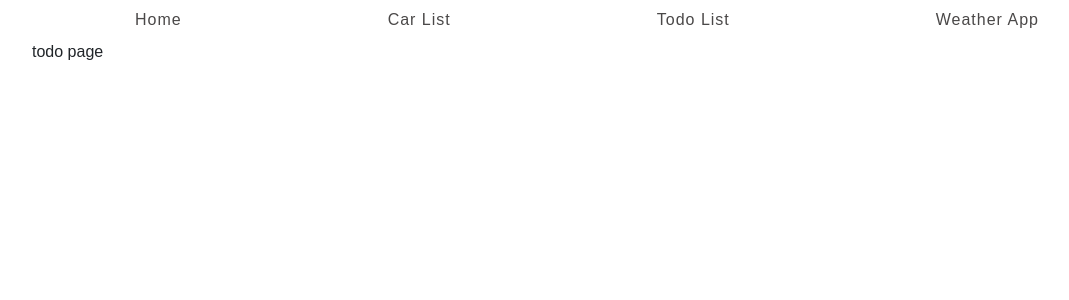
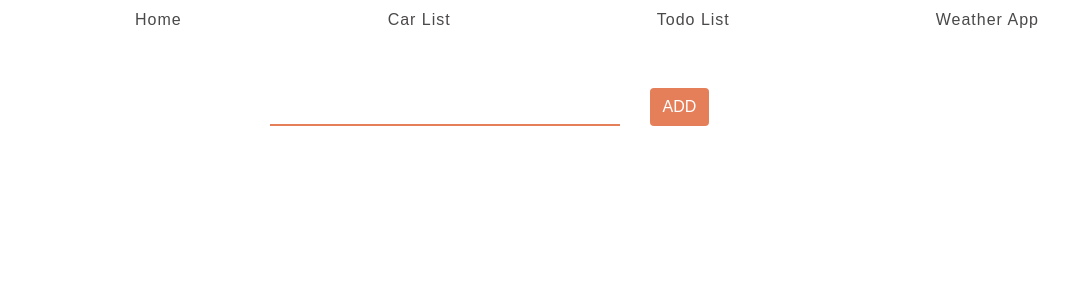
Before and after one commit to yiyeum/final-project, a React (Create React App) app: page /todo-list in a window 1280 px wide. Shown: the top 300 px of the page, without its empty margins (53-1122 px from the left). Built offline with nearby package versions, Linux system fonts and the light colour scheme.

Commit message:
todo-list completed

```diff
--- a/src/components/todo-list/Todo.js
+++ b/src/components/todo-list/Todo.js
@@ -1,14 +1,83 @@
-import React, {Component} from 'react';
+import React, { Component } from 'react';
+import TodoList from './TodoList';
 
-class Todo extends Component{
-    render(){
-        return(
-            <div>
-                todo page
-            </div>
-        );
+class Todo extends Component {
+  constructor(props) {
+    super(props);
+    this.state = {
+      todos: [],
+      label:''
+    };
+
+    this.listInputChange = this.listInputChange.bind(this);
+    this.addTodoList = this.addTodoList.bind(this);
+    this.deleteFromTodoList = this.deleteFromTodoList.bind(this);
+    this.enterPress = this.enterPress.bind(this);
+  }
+
+  // function for adding by enter key
+  enterPress(e){
+    if (e.key === 'Enter') {
+      this.addTodoList(e);
     }
+  }
+
+  // function for handle change of input
+  listInputChange(e) {
+    this.setState({
+      label: e.target.value
+    });
+  }
+
+  // function to add a new todo to the list array
+  addTodoList(e) {
+    e.preventDefault();
+
+    if(this.state.label.trim() !== ''){
+
+      var newTodo = {
+        key: Date.now(),
+        data: this.state.label
+      };
+
+      this.setState((prevState) => {
+        return {
+          todos: prevState.todos.concat(newTodo),
+          label: ''
+        }
+      });
+
+    }
+
+  }
+
+  // function to delete from the array
+
+  deleteFromTodoList(keyTobeDeleted) {
+    var filteredTodos = this.state.todos.filter(todo => {
+      return todo.key !== keyTobeDeleted;
+    });
+
+    this.setState({
+      todos: [].concat(filteredTodos)
+    });
+  }
+
+  render() {
+    return (
+      <div className="mt-5">
+        <div className="row justify-content-center">
+          <div className="col-4">
+            <input type="text" name="whatTodo" className="form-control add-input" onKeyPress={this.enterPress} onChange={this.listInputChange} value={this.state.label} />
+          </div>
+          <div className="col-3">
+            <button className="btn add-btn" onClick={this.addTodoList}>ADD</button>
+          </div>
+        </div>
+        <TodoList todos={this.state.todos} deleteFromTodoList={this.deleteFromTodoList} />
+      </div>
+    );
+  }
 }
 
-
 export default Todo;
--- /dev/null
+++ b/src/components/todo-list/TodoItem.js
@@ -0,0 +1,14 @@
+import React, { Component } from 'react';
+
+class TodoItem extends Component{
+  render(){
+    return(
+         <li className="todo-list">
+             <input type="checkbox" onChange={() => this.props.deleteFromTodoList(this.props.todo.key)}/>
+             {this.props.todo.data}
+         </li>
+    );
+  }
+}
+
+export default TodoItem;
--- /dev/null
+++ b/src/components/todo-list/TodoList.js
@@ -0,0 +1,18 @@
+import React, { Component } from 'react';
+import TodoItem from './TodoItem';
+
+class TodoList extends Component{
+  render(){
+    return(
+     <div className="todo-wrapper row justify-content-center">
+       <ul>
+         {this.props.todos.map(todo=>(
+          <TodoItem key={todo.key} todo={todo} deleteFromTodoList={this.props.deleteFromTodoList}/>
+         ))}
+       </ul>
+     </div>
+    );
+  }
+}
+
+export default TodoList;
--- a/src/index.css
+++ b/src/index.css
@@ -39,3 +39,39 @@ body {
   letter-spacing: 1px;
   color: #969292;
 }
+
+.todo-wrapper ul{
+  display: inline-block;
+  padding: 0;
+  text-align: left;
+}
+
+li.todo-list{
+  list-style: none;
+}
+
+.todo-wrapper ul li {
+  line-height: 1.8;
+  letter-spacing: 1px;
+}
+
+.fa-sun{
+  color: orange;
+}
+
+.add-btn{
+  background-color: #E47F5A;
+  color: #fff;
+}
+
+.add-input{
+  border: none;
+  border-bottom: 2px solid #E47F5A;
+  border-radius: 0!important;
+}
+
+input:focus{
+  outline: none !important;
+  border-color: #C76A48 !important;
+  box-shadow: none !important;
+}
```
